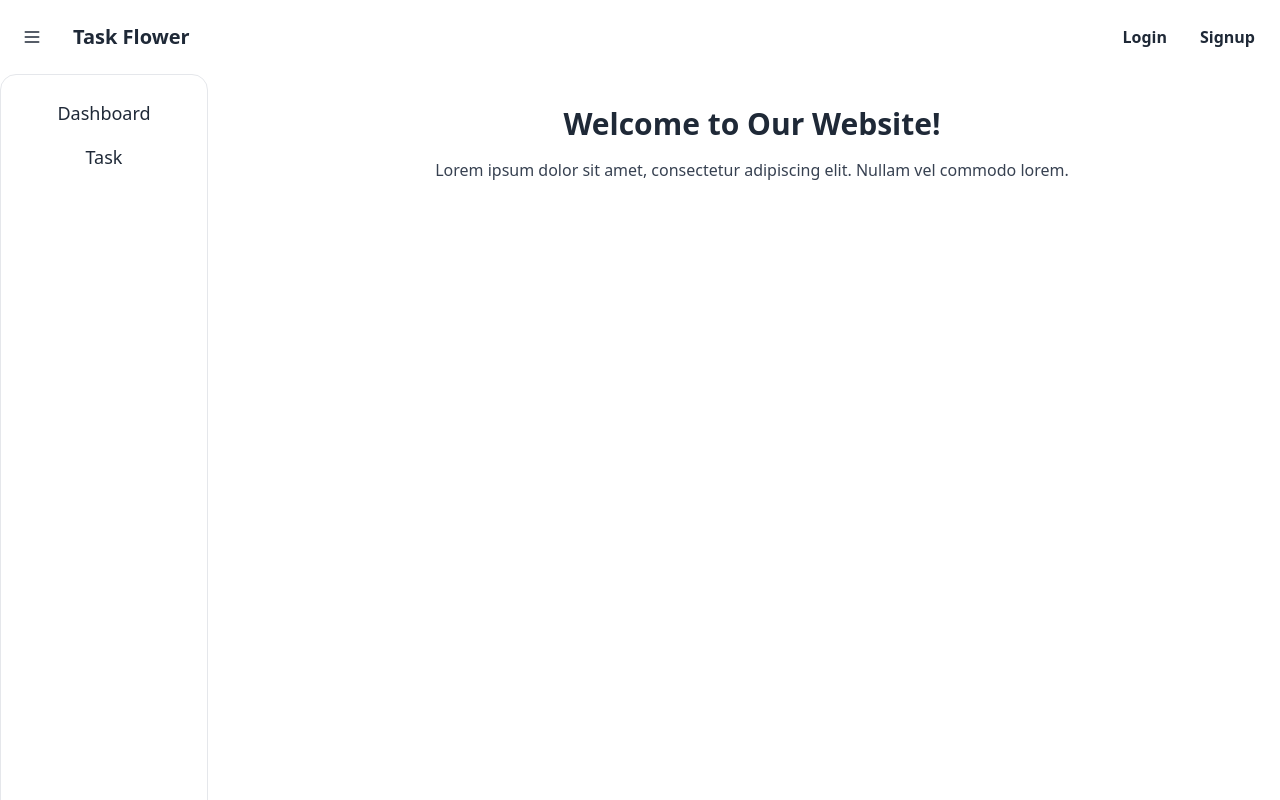
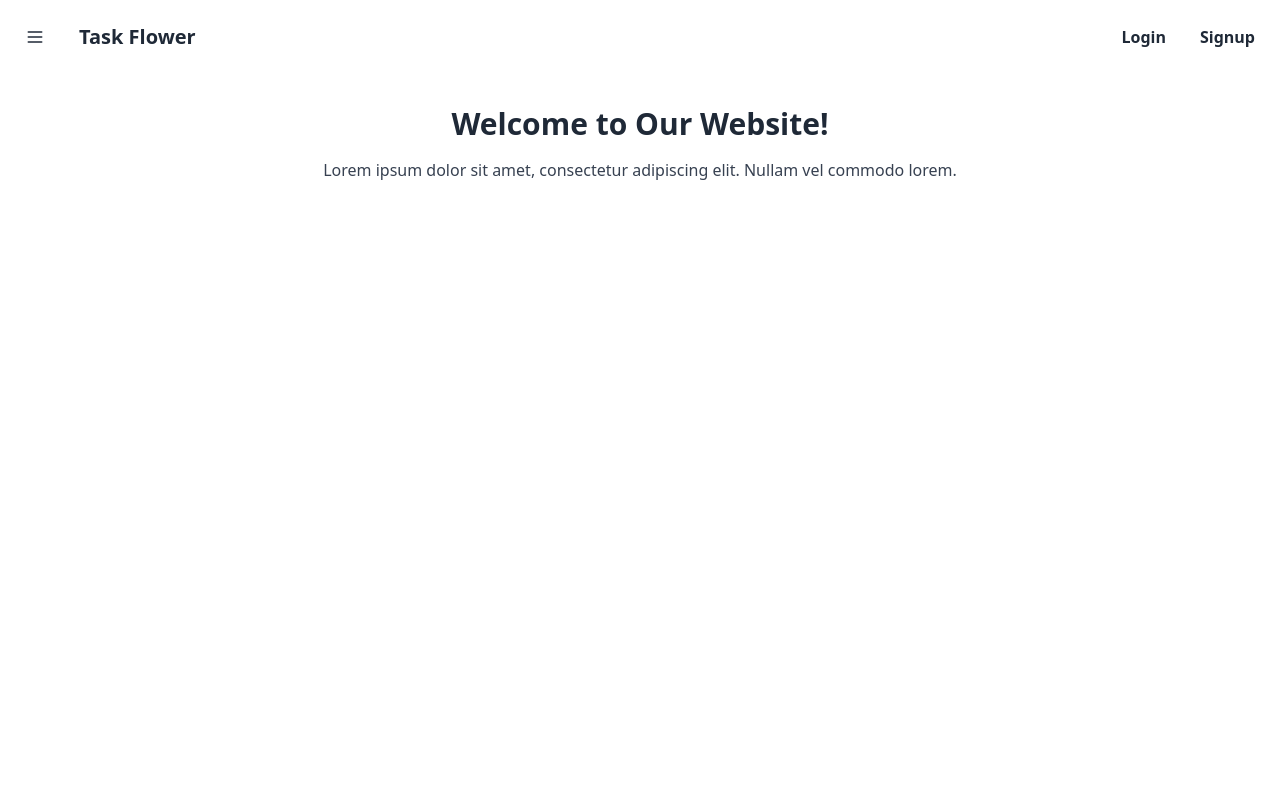
Before and after one commit to Taskory/taskory-server, a React (Create React App) app in the folder client/: page / in a window 1280 px wide. Shown: the top 800 px of the page. Built offline with nearby package versions, Linux system fonts and the light colour scheme.

Commit message:
fix: layout 수정

```diff
--- a/client/src/layout/MainLayout.tsx
+++ b/client/src/layout/MainLayout.tsx
@@ -1,13 +1,12 @@
 import React from "react";
-import {Header} from "./component/Header";
 import {Route, Routes, useLocation} from "react-router-dom";
 import {Home} from "../component/Home";
 import {Login} from "../component/Login";
 import {Signup} from "../component/Signup";
 import {Footer} from "./component/Footer";
 import {Profile} from "../component/Profile";
-import {SideBar} from "./component/SideBar";
 import {TaskBoard} from "../component/task/TaskBoard";
+import {NavBar} from "./component/NavBar";
 
 export const MainLayout: React.FC = () => {
   const location = useLocation();
@@ -17,10 +16,9 @@ export const MainLayout: React.FC = () => {
     return (
       <>
         <div className="w-full">
-          <Header />
+          <NavBar />
         </div>
         <div className="flex">
-          <SideBar />
           <div className="flex flex-col flex-1 min-h-screen">
             <main className="flex-1">
               <div className="container mx-auto py-8">
--- a/client/src/layout/component/Header.tsx
+++ /dev/null
@@ -1,92 +0,0 @@
-import React, {useEffect, useState} from "react";
-import {useNavigate} from "react-router-dom";
-import {useCookies} from "react-cookie";
-
-export const Header: React.FC = () => {
-  const [isLoggedIn, setIsLoggedIn] = useState(false);
-  const [cookies, setCookie] = useCookies(['token']);
-
-  const navigate = useNavigate()
-
-  useEffect(() => {
-    if (cookies.token) {
-      setIsLoggedIn(true);
-    }
-  }, [isLoggedIn, cookies.token]);
-
-  const handleLogin = () => {
-    navigate('/login');
-  };
-
-  const handleSignup = () => {
-    navigate('/signup');
-  };
-
-
-  const handleLogout = () => {
-    setCookie('token', null);
-    setIsLoggedIn(false);
-    navigate("/");
-  };
-
-  const handleProfile = () => {
-    navigate('/profile');
-  };
-
-  const handleHome = () => {
-    navigate('/');
-  }
-
-
-  return (
-    <>
-      <div className="navbar bg-base-100">
-        <div className="flex-none">
-          <button className="btn btn-square btn-ghost">
-            <svg xmlns="http://www.w3.org/2000/svg" fill="none" viewBox="0 0 24 24"
-                 className="inline-block w-5 h-5 stroke-current">
-              <path strokeLinecap="round" strokeLinejoin="round" strokeWidth="2" d="M4 6h16M4 12h16M4 18h16"></path>
-            </svg>
-          </button>
-        </div>
-        <div className="flex-1" >
-          <p className="btn btn-ghost text-xl" onClick={handleHome}>Task Flower</p>
-        </div>
-        <div className="flex-none">
-          <div className="join">
-            {cookies.token ? (
-              <>
-                <button onClick={handleProfile}
-                        className="join-item px-4 py-4 font-semibold btn-ghost">
-                  Profile
-                </button>
-                <button onClick={handleLogout}
-                        className="join-item px-4 py-4 font-semibold btn-ghost">
-                  Logout
-                </button>
-                <button className="join-item btn  btn-ghost">
-                  <svg xmlns="http://www.w3.org/2000/svg" fill="none" viewBox="0 0 24 24"
-                       className="inline-block w-5 h-5 stroke-current">
-                    <path strokeLinecap="round" strokeLinejoin="round" strokeWidth="2"
-                          d="M5 12h.01M12 12h.01M19 12h.01M6 12a1 1 0 11-2 0 1 1 0 012 0zm7 0a1 1 0 11-2 0 1 1 0 012 0zm7 0a1 1 0 11-2 0 1 1 0 012 0z"></path>
-                  </svg>
-                </button>
-              </>
-            ) : (
-              <>
-                <button onClick={handleLogin}
-                        className="join-item px-4 py-4 font-semibold btn-ghost">
-                  Login
-                </button>
-                <button onClick={handleSignup}
-                        className="join-item px-4 py-4 font-semibold btn-ghost">
-                  Signup
-                </button>
-              </>
-            )}
-          </div>
-        </div>
-      </div>
-    </>
-  );
-};
--- /dev/null
+++ b/client/src/layout/component/NavBar.tsx
@@ -0,0 +1,78 @@
+import React, {useState} from "react";
+import {useNavigate} from "react-router-dom";
+import {SideBar} from "./SideBar";
+import {useCookies} from "react-cookie";
+
+export const NavBar: React.FC = () => {
+  const navigate = useNavigate();
+  const [cookies, setCookie] = useCookies(['token']);
+
+
+  const handleHome = () => {
+    navigate('/');
+  }
+
+  const handleLogin = () => {
+    navigate('login');
+  }
+
+  const handleSignup = () => {
+    navigate('signup')
+  }
+
+  const handleLogout = () => {
+    setCookie('token', null);
+    navigate("/");
+  };
+
+  const handleProfile = () => {
+    navigate('/profile');
+  };
+
+  return (
+    <>
+      <div className="navbar bg-base-100">
+        <div className="flex-none">
+        <SideBar />
+        </div>
+        <div className="flex-1">
+          <p className="btn btn-ghost text-xl" onClick={handleHome}>Task Flower</p>
+        </div>
+        <div className="flex-none">
+            {cookies.token ? (
+              <>
+                <div className="dropdown dropdown-end">
+                  <div tabIndex={0} role="button" className="btn btn-ghost btn-circle avatar">
+                    <div className="w-10 rounded-full">
+                      <img alt="Tailwind CSS Navbar component" src="https://daisyui.com/images/stock/photo-1534528741775-53994a69daeb.jpg" />
+                    </div>
+                  </div>
+                  <ul tabIndex={0} className="menu menu-sm dropdown-content mt-3 z-[1] p-2 shadow bg-base-100 rounded-box w-52">
+                    <li onClick={handleProfile}>
+                      <p className="justify-between">
+                        Profile
+                        {/*<span className="badge">New</span>*/}
+                      </p>
+                    </li>
+                    <li><p>Settings</p></li>
+                    <li onClick={handleLogout}><p>Logout</p></li>
+                  </ul>
+                </div>
+              </>
+            ) : (
+              <>
+                <button onClick={handleLogin}
+                        className="join-item px-4 py-4 font-semibold btn-ghost">
+                  Login
+                </button>
+                <button onClick={handleSignup}
+                        className="join-item px-4 py-4 font-semibold btn-ghost">
+                  Signup
+                </button>
+              </>
+            )}
+        </div>
+      </div>
+    </>
+  );
+};
--- a/client/src/layout/component/SideBar.tsx
+++ b/client/src/layout/component/SideBar.tsx
@@ -2,11 +2,25 @@ import React from "react";
 
 export const SideBar: React.FC = () => {
   return (
-    <div className="flex flex-col justify-between mr-4 w-auto">
-      <ul className="menu border rounded-box h-full w-52 py-4">
-        <li><a href="/dashboard" className="justify-center text-lg">Dashboard</a></li>
-        <li><a href="/task" className="justify-center text-lg">Task</a></li>
-      </ul>
+    <div className="drawer">
+      <input id="my-drawer" type="checkbox" className="drawer-toggle"/>
+      <div className="drawer-content">
+        {/* Page content here */}
+        <label htmlFor="my-drawer" className="btn btn-ghost drawer-button">
+          <svg xmlns="http://www.w3.org/2000/svg" fill="none" viewBox="0 0 24 24"
+               className="inline-block w-5 h-5 stroke-current">
+            <path strokeLinecap="round" strokeLinejoin="round" strokeWidth="2" d="M4 6h16M4 12h16M4 18h16"></path>
+          </svg>
+        </label>
+      </div>
+      <div className="drawer-side">
+        <label htmlFor="my-drawer" aria-label="close sidebar" className="drawer-overlay"></label>
+        <ul className="menu p-4 w-80 min-h-full bg-base-200 text-base-content">
+          <li><a href="/" className="justify-center text-lg">Home</a></li>
+          <li><a href="/dashboard" className="justify-center text-lg">Dashboard</a></li>
+          <li><a href="/task" className="justify-center text-lg">Task</a></li>
+        </ul>
+      </div>
     </div>
   );
 };
```
